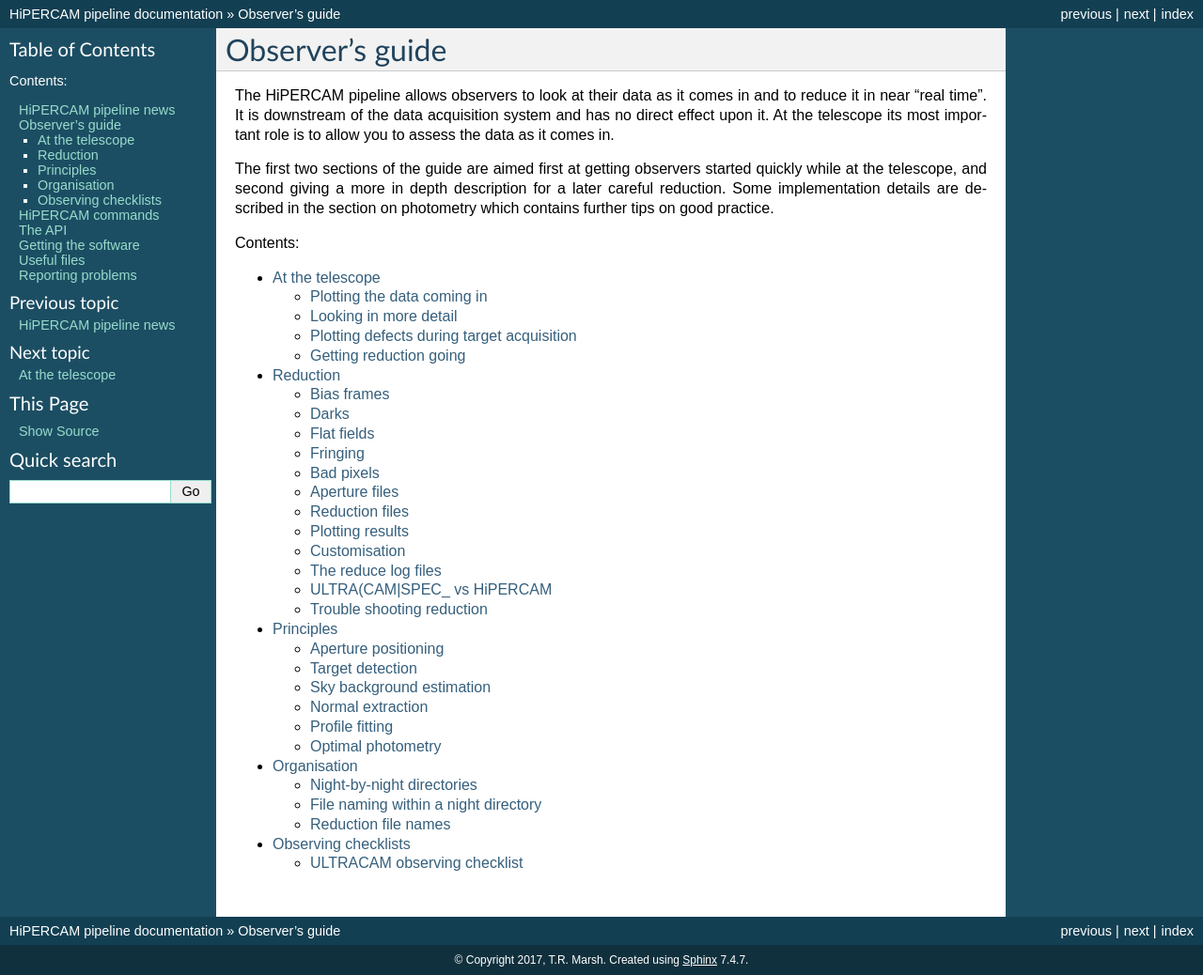
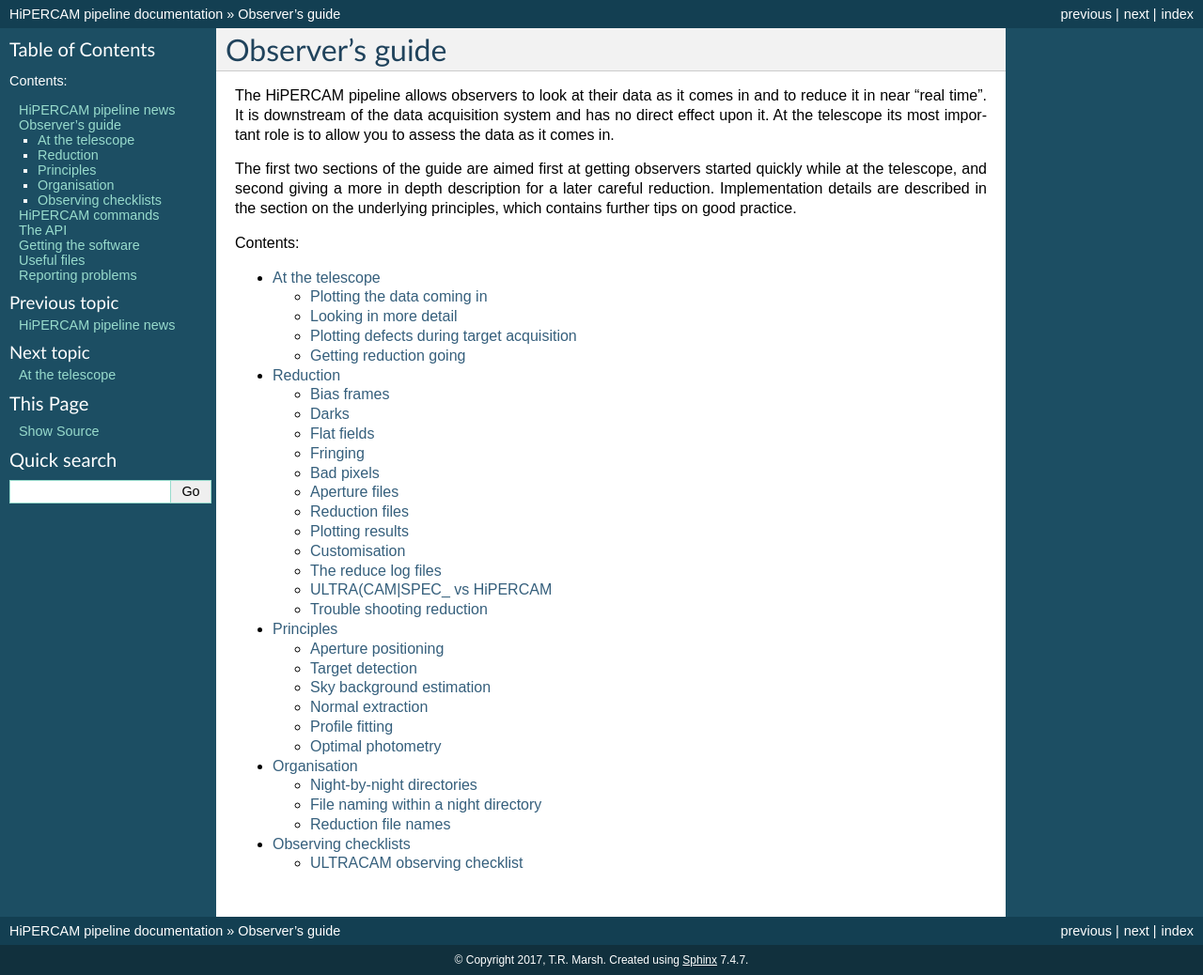
Before and after one commit to HiPERCAM/hipercam, a Sphinx documentation site: the page built from docs/observers.rst, in a window 1280 px wide. Shown: the whole page at 94% size. Built offline with Sphinx 7.4.7, drawn with Linux system fonts in a browser that asks for light colours; formulas are drawn with MathJax 3.

Commit message:
documentation

```diff
--- a/docs/observers.rst
+++ b/docs/observers.rst
@@ -10,10 +10,11 @@
 system and has no direct effect upon it. At the telescope its most important
 role is to allow you to assess the data as it comes in.
 
-The first two sections of the guide are aimed first at getting observers started
-quickly while at the telescope, and second giving a more in depth description
-for a later careful reduction. Some implementation details are described in
-the section on photometry which contains further tips on good practice.
+The first two sections of the guide are aimed first at getting
+observers started quickly while at the telescope, and second giving a
+more in depth description for a later careful
+reduction. Implementation details are described in the section on the
+underlying principles, which contains further tips on good practice.
 
 .. toctree::
    :maxdepth: 2
```
